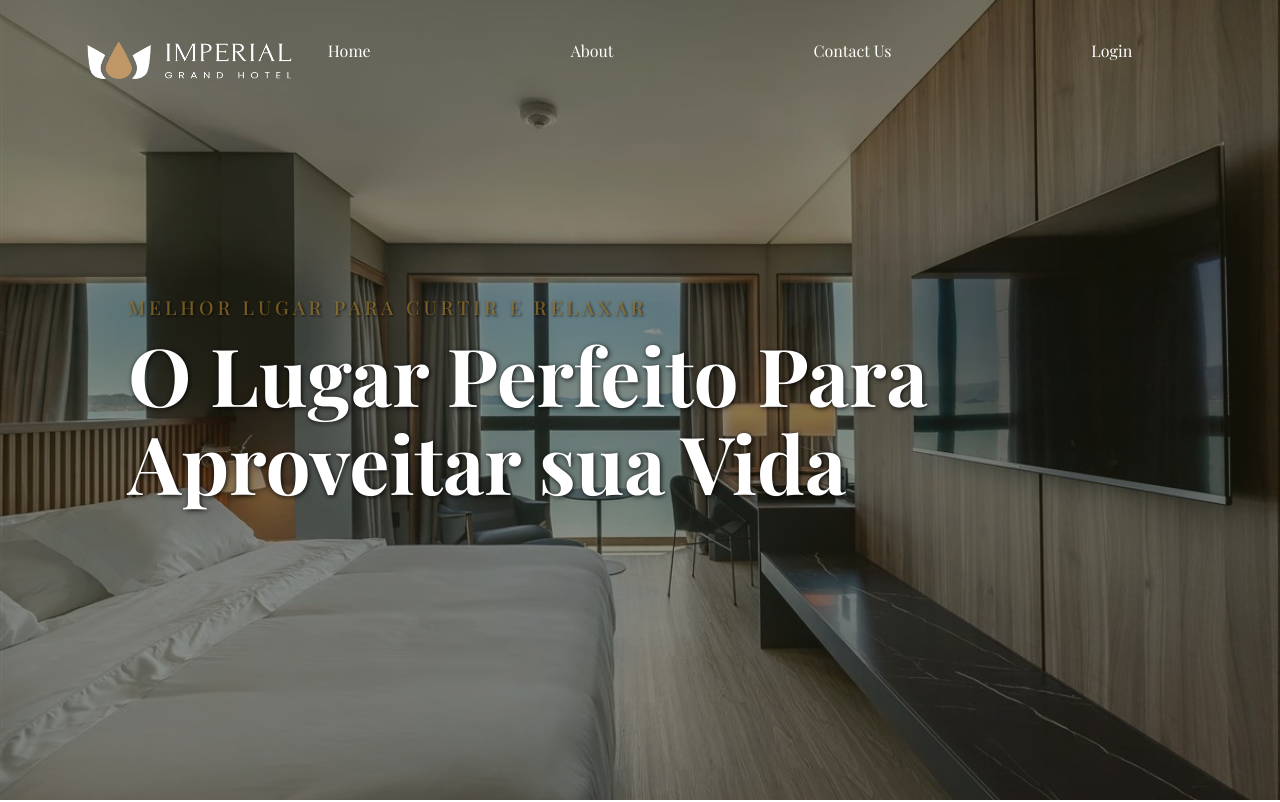
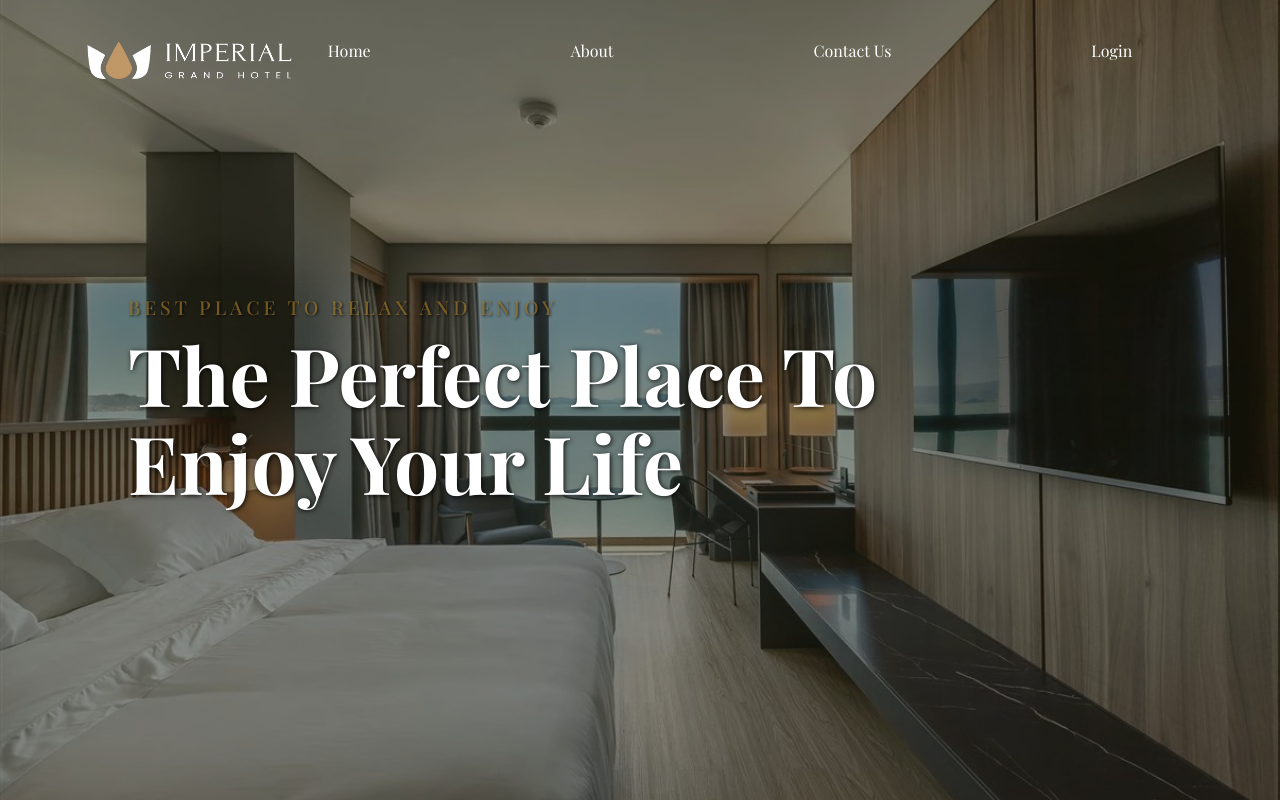
Before and after one commit to trabalhoWebUFSC/trabalhoWebUFSC, a React (Create React App) app in the folder frontend/: page / in a window 1280 px wide. Shown: the top 802 px of the page. Built offline with nearby package versions, Linux system fonts and the light colour scheme; a web font is replaced by a local one.

Commit message:
Update HeroHotel.js

```diff
--- a/frontend/src/components/HeroHotel/HeroHotel.js
+++ b/frontend/src/components/HeroHotel/HeroHotel.js
@@ -12,9 +12,9 @@ function HeroHotel() {
       <div className={styles.heroOverlay}>
         {" "}
         <div className={styles.heroContent}>
-          <p className={styles.subtitle}>MELHOR LUGAR PARA CURTIR E RELAXAR</p>
+          <p className={styles.subtitle}>BEST PLACE TO RELAX AND ENJOY</p>
           <h1 className={styles.title}>
-            O Lugar Perfeito Para <br /> Aproveitar sua Vida
+            The Perfect Place To <br /> Enjoy Your Life
           </h1>
         </div>
       </div>
```
